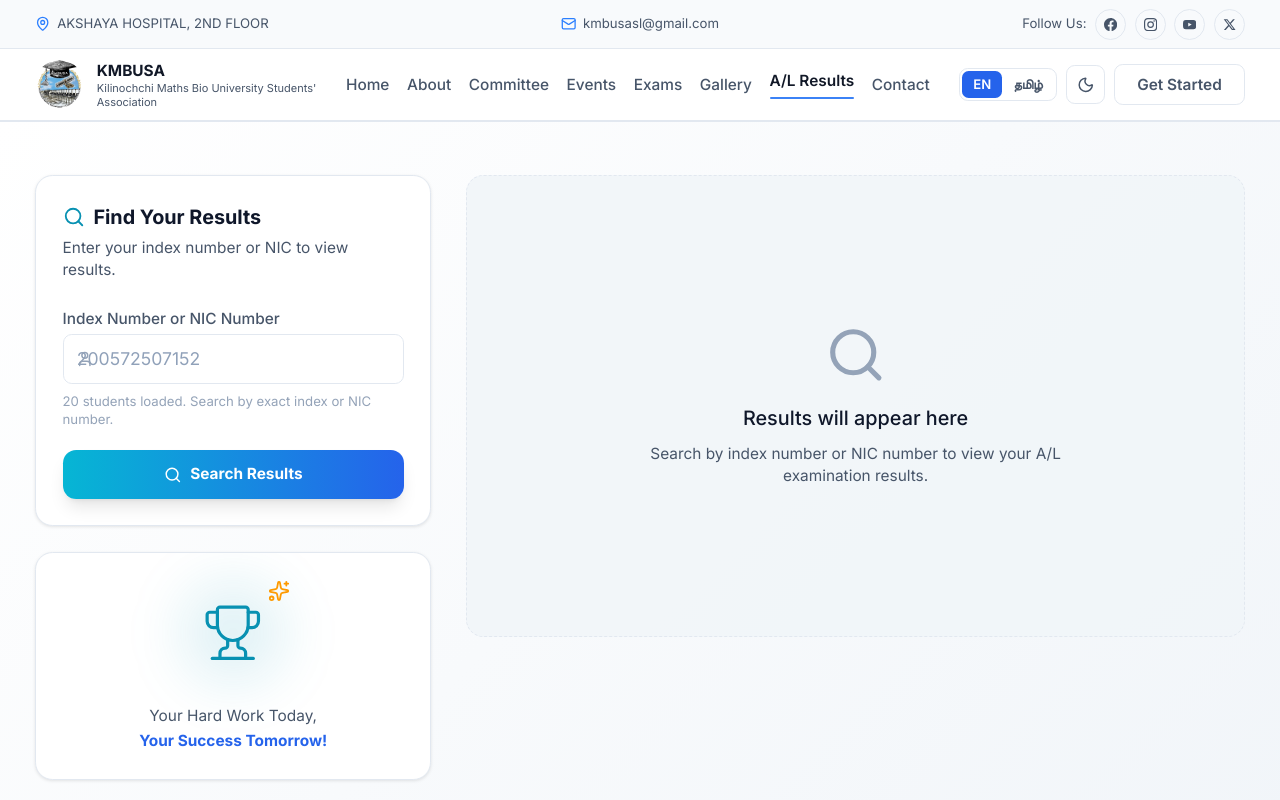
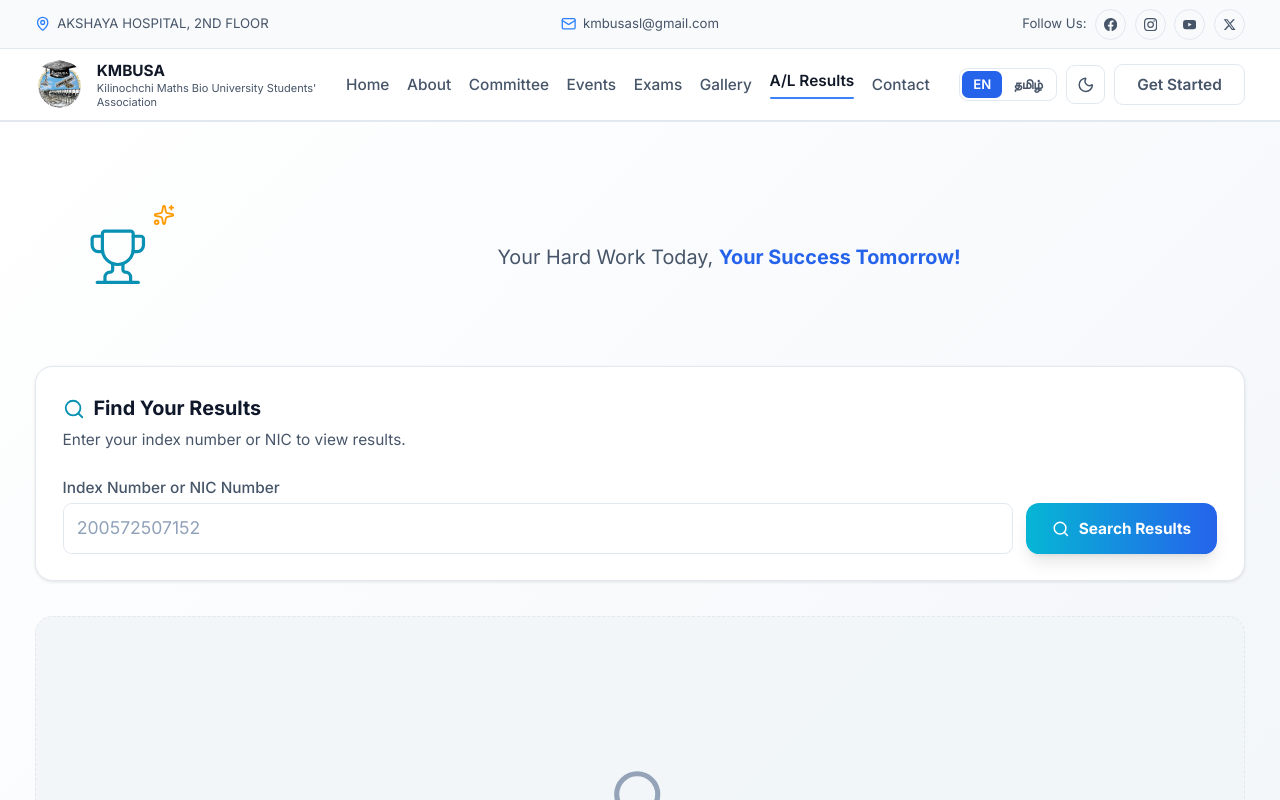
Before and after one commit to kmbusa-website/union-public, a Next.js app: page /en/results in a window 1280 px wide. Shown: the top 800 px of the page. Built offline with nearby package versions, Linux system fonts and the light colour scheme.

Commit message:
updated results page

```diff
--- a/src/components/pages/results-search.tsx
+++ b/src/components/pages/results-search.tsx
@@ -1,6 +1,6 @@
 "use client";
 
-import { Suspense, useCallback, useEffect, useState } from "react";
+import { Suspense, useEffect, useState } from "react";
 import { useSearchParams } from "next/navigation";
 import { useTranslations } from "next-intl";
 import { useRouter } from "@/i18n/navigation";
@@ -171,10 +171,9 @@ function ResultsSearchForm() {
   const [allResults, setAllResults] = useState<AlResult[]>([]);
   const [dataLoading, setDataLoading] = useState(true);
   const [dataError, setDataError] = useState("");
-  const [query, setQuery] = useState("");
-  const [results, setResults] = useState<AlResult[]>([]);
+  const [query, setQuery] = useState(() => searchParams.get("query") ?? "");
   const [loading, setLoading] = useState(false);
-  const [searched, setSearched] = useState(false);
+  const [submittedQuery, setSubmittedQuery] = useState(() => searchParams.get("query") ?? "");
 
   useEffect(() => {
     let cancelled = false;
@@ -193,35 +192,20 @@ function ResultsSearchForm() {
     return () => {
       cancelled = true;
     };
-  }, []);
+  }, [t]);
 
-  const runSearch = useCallback((value: string, dataset: AlResult[]) => {
-    const trimmed = value.trim();
-    if (!trimmed) return;
-    setSearched(true);
-    setResults(searchAlResults(dataset, trimmed));
-  }, []);
-
-  const urlQuery = searchParams.get("query") ?? "";
-
-  useEffect(() => {
-    if (dataLoading || allResults.length === 0) return;
-    setQuery((prev) => (prev === urlQuery ? prev : urlQuery));
-    if (urlQuery) runSearch(urlQuery, allResults);
-  }, [urlQuery, allResults, dataLoading, runSearch]);
+  const searched = submittedQuery.trim().length > 0;
+  const result = searched ? searchAlResults(allResults, submittedQuery)[0] : undefined;
 
   const onSubmit = (e: React.FormEvent) => {
     e.preventDefault();
     const trimmed = query.trim();
     if (!trimmed) return;
     setLoading(true);
-    setSearched(true);
-    setResults(searchAlResults(allResults, trimmed));
+    setSubmittedQuery(trimmed);
     router.replace(`/results?query=${encodeURIComponent(trimmed)}`);
     setLoading(false);
   };
-
-  const result = results[0];
 
   if (dataLoading) {
     return (
@@ -250,8 +234,23 @@ function ResultsSearchForm() {
 
   return (
     <div className="kit-container pb-16">
-      <div className="grid gap-8 lg:grid-cols-[minmax(300px,360px)_1fr] lg:items-start">
-        <aside className="space-y-6 lg:sticky lg:top-24">
+      <div className="mb-4 grid gap-3 md:mb-6 lg:grid-cols-[150px_minmax(0,1fr)] lg:items-center">
+        <div className="flex min-h-[120px] items-center justify-center p-1 text-center md:min-h-[150px]">
+          <div className="relative flex h-20 w-20 items-center justify-center md:h-24 md:w-24">
+            <Trophy className="results-accent relative h-12 w-12 md:h-14 md:w-14" strokeWidth={1.25} />
+            <Sparkles className="absolute -right-1 top-0 h-4 w-4 text-amber-500 dark:text-amber-400 md:h-5 md:w-5" />
+          </div>
+        </div>
+
+        <div className="flex min-h-[120px] items-center justify-center px-1 sm:px-3 md:min-h-[150px] lg:px-6">
+          <p className="text-center text-base leading-tight sm:text-lg sm:leading-relaxed">
+            <span className="results-muted">{t("hardWork")} </span>
+            <span className="results-highlight-success font-bold">{t("success")}</span>
+          </p>
+        </div>
+      </div>
+
+      <div className="space-y-8">
           <form onSubmit={onSubmit} className="results-panel p-6">
             <h2 className="flex items-center gap-2 text-lg font-bold" style={{ color: "var(--text-primary)" }}>
               <Search className="results-accent h-5 w-5" />
@@ -263,47 +262,25 @@ function ResultsSearchForm() {
               <label className="kit-label" htmlFor="search-query">
                 {t("indexOrNic")}
               </label>
-              <div className="relative mt-1">
-                <User className="results-subtle absolute left-3 top-1/2 h-4 w-4 -translate-y-1/2" />
+              <div className="mt-1 grid gap-3 sm:grid-cols-[minmax(0,1fr)_auto]">
                 <input
                   id="search-query"
                   name="query"
-                  className="kit-input pl-10"
+                  className="kit-input"
                   required
                   value={query}
                   onChange={(e) => setQuery(e.target.value)}
                   placeholder="200572507152"
                 />
+                <button type="submit" disabled={loading} className="results-search-btn px-6">
+                  <Search className="h-4 w-4" />
+                  {loading ? t("searching") : t("searchButton")}
+                </button>
               </div>
-              <p className="results-subtle mt-2 text-xs">
-                {t("studentsLoaded", { count: allResults.length })}
-              </p>
             </div>
-
-            <button type="submit" disabled={loading} className="results-search-btn mt-5">
-              <Search className="h-4 w-4" />
-              {loading ? t("searching") : t("searchButton")}
-            </button>
           </form>
 
-          <div className="results-panel p-6 text-center">
-            <div className="relative mx-auto flex h-24 w-24 items-center justify-center">
-              <div
-                className="absolute inset-0 rounded-full blur-xl"
-                style={{ background: "var(--results-accent-soft)" }}
-              />
-              <Trophy className="results-accent relative h-14 w-14" strokeWidth={1.25} />
-              <Sparkles className="absolute -right-1 top-0 h-5 w-5 text-amber-500 dark:text-amber-400" />
-            </div>
-            <p className="results-muted mt-4 text-sm leading-relaxed">
-              {t("hardWork")}
-              <br />
-              <span className="results-highlight-success font-bold">{t("success")}</span>
-            </p>
-          </div>
-        </aside>
-
-        <div className="min-h-[420px]">
+          <div className="min-h-[420px]">
           {loading ? (
             <div className="results-panel flex min-h-[420px] items-center justify-center">
               <p className="results-muted">{t("searchingResults")}</p>
@@ -325,7 +302,7 @@ function ResultsSearchForm() {
           ) : (
             <ResultDetail result={result} />
           )}
-        </div>
+          </div>
       </div>
     </div>
   );
```
